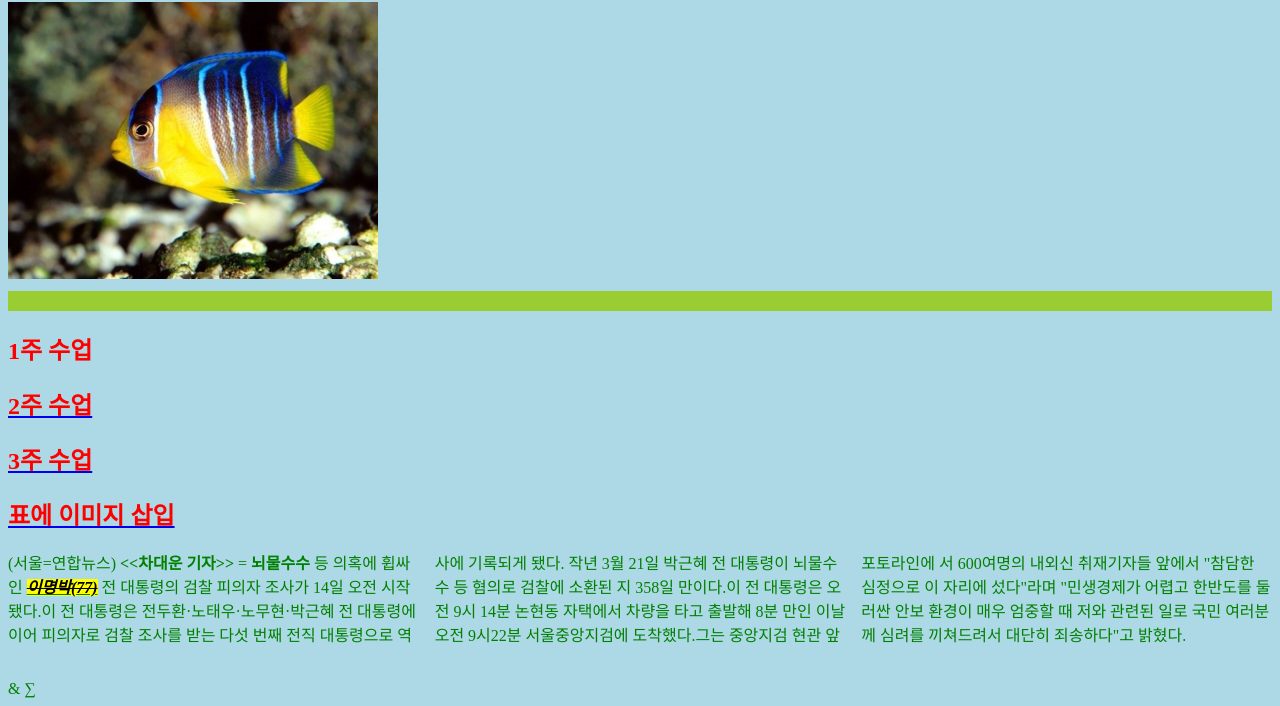
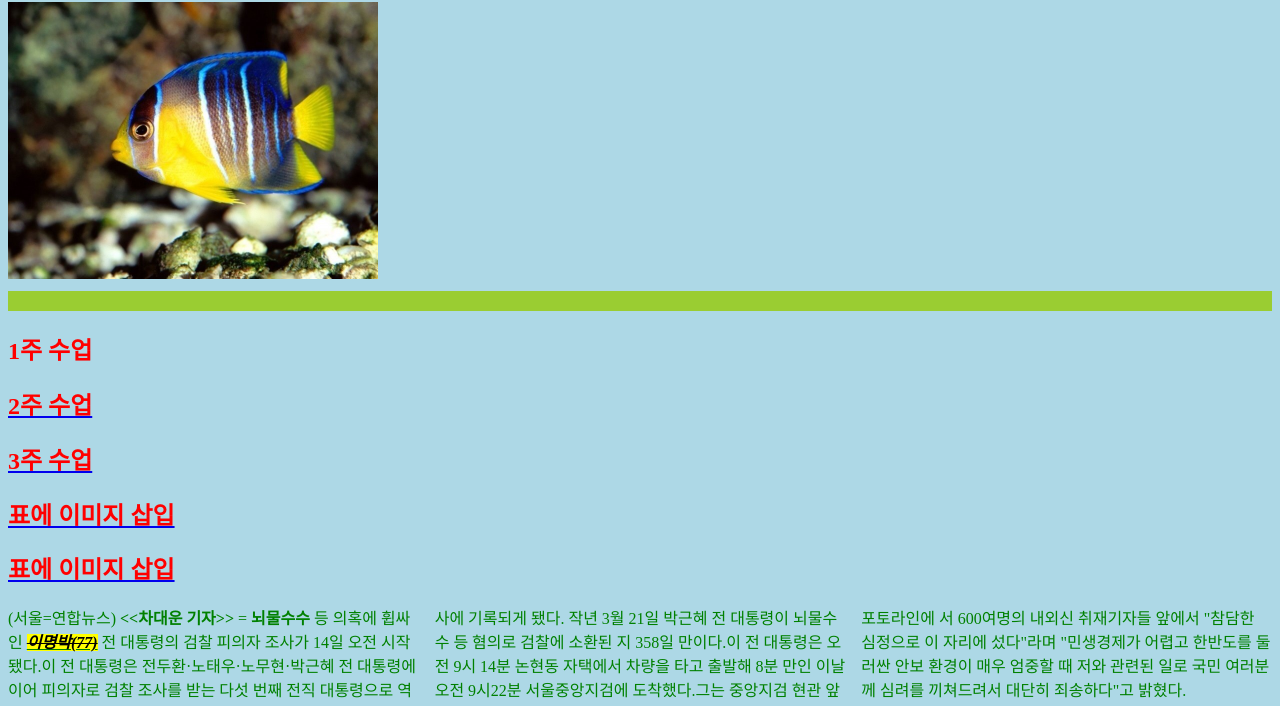
Before and after one commit to namyunseong/html, a plain HTML site: page mainpage.html in a window 1280 px wide. Shown: the part 87-793 px from the top of the page. Drawn offline with Linux system fonts and the light colour scheme.

Commit message:
Update mainpage.html

```diff
--- a/mainpage.html
+++ b/mainpage.html
@@ -27,6 +27,7 @@ pre{color:red;}
 <a href="test2.html"><h2>2주 수업</h2></a>
 <a href="test3.html"><h2>3주 수업</h2></a>
 <a href="imagetable.html"><h2>표에 이미지 삽입</h2></a>
+<a href="test4.html"><h2>표에 이미지 삽입</h2></a>
 <p> <!-- p 태그 paragraph -->
 (서울=연합뉴스) <b>&lt;&lt;차대운 기자&gt;&gt;</b> = <strong>뇌물수수</strong> 등 의혹에 휩싸인 <ins><mark><del><em><b><i>이명박(77)</i></b></em></del></mark></ins> 전 대통령의 검찰 피의자 조사가 14일 오전 시작됐다.이 전 대통령은 전두환·노태우·노무현·박근혜 전 대통령에 이어 피의자로 검찰 조사를 받는 다섯 번째 전직 대통령으로 역사에 기록되게 됐다. 작년 3월 21일 박근혜 전 대통령이 뇌물수수 등 혐의로 검찰에 소환된 지 358일 만이다.이 전 대통령은 오전 9시 14분 논현동 자택에서 차량을 타고 출발해 8분 만인 이날 오전 9시22분 서울중앙지검에 도착했다.그는 중앙지검 현관 앞 포토라인에 서 600여명의 내외신 취재기자들 앞에서 "참담한 심정으로 이 자리에 섰다"라며 "민생경제가 어렵고 한반도를 둘러싼 안보 환경이 매우 엄중할 때 저와 관련된 일로 국민 여러분께 심려를 끼쳐드려서 대단히 죄송하다"고 밝혔다.</p>
 <br>
```
